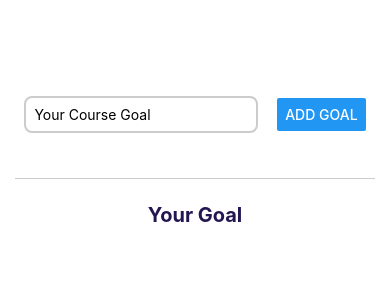
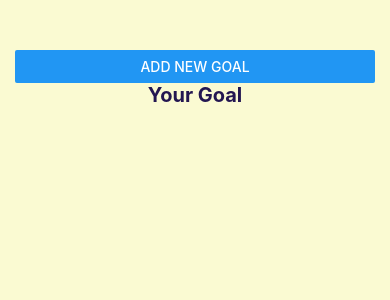
Before and after one commit to nadeem-ds/react-native-udemy, a React Native app: screen / in a window 390 px wide. Shown: the top 300 px of the page. Built offline with nearby package versions, Linux system fonts and the light colour scheme.

Commit message:
Finish app

```diff
--- a/App.js
+++ b/App.js
@@ -1,45 +1,51 @@
-import { StatusBar } from "expo-status-bar";
 import { useState } from "react";
-import {
-  Button,
-  ScrollView,
-  StyleSheet,
-  Text,
-  TextInput,
-  View,
-  FlatList,
-} from "react-native";
+import { StyleSheet, Text, View, FlatList, Button } from "react-native";
+import GoalInput from "./src/components/GoalInput";
+import GoalItem from "./src/components/GoalItem";
 
 export default function App() {
-  const [goal, setGoal] = useState("");
+  const [modalIsVisible, setModalIsVisible] = useState(false);
   const [courseGoal, setCourseGoal] = useState([]);
-  const goalInputHandler = (text) => {
-    setGoal(text);
-  };
-  const goalHandleSubmit = () => {
+
+  const goalHandleSubmit = (goal) => {
     setCourseGoal((currentCourseGoal) => [
       ...currentCourseGoal,
-      { text: goal, key: Math.random().toString() },
+      { text: goal, id: Math.random().toString() },
     ]);
-    setGoal("");
+    endAddGoalHandler();
+  };
+
+  const deleteGoalHandler = (id) => {
+    setCourseGoal((currentCourseGoal) => {
+      return currentCourseGoal.filter((goal) => goal.id != id);
+    });
+  };
+  const startAddGoalHandler = () => {
+    setModalIsVisible(!modalIsVisible);
+  };
+  const endAddGoalHandler = () => {
+    setModalIsVisible(false);
   };
   return (
     <View style={styles.appContainer}>
-      <View style={styles.inputContainer}>
-        <TextInput
-          placeholder="Your Course Goal"
-          style={styles.textInput}
-          value={goal}
-          onChangeText={goalInputHandler}
-        />
-        <Button title="Add Goal" onPress={goalHandleSubmit} />
-      </View>
+      <Button title="Add new Goal" onPress={startAddGoalHandler} />
+      <GoalInput
+        onAddGoal={goalHandleSubmit}
+        showModal={modalIsVisible}
+        endAddGoalHandler={endAddGoalHandler}
+      />
       <View style={styles.goalsContainer}>
         <Text style={styles.goalheading}>Your Goal</Text>
         <FlatList
           data={courseGoal}
           renderItem={(itemData) => {
-            return <Text style={styles.listStyle}>{itemData.item.text}</Text>;
+            return (
+              <GoalItem
+                textData={itemData.item.text}
+                onDeleteItem={deleteGoalHandler}
+                id={itemData.item.id}
+              />
+            );
           }}
           keyExtractor={(item, index) => {
             return item.id;
@@ -55,37 +61,13 @@ const styles = StyleSheet.create({
     flex: 1,
     paddingTop: 50,
     paddingHorizontal: 15,
+    backgroundColor: "#FAFAD2",
   },
-  inputContainer: {
-    flex: 1,
-    flexDirection: "row",
-    justifyContent: "space-around",
-    alignItems: "center",
-    marginBottom: 24,
-    borderBottomWidth: 1,
-    borderBottomColor: "#cccccc",
-  },
-  textInput: {
-    borderWidth: 2,
-    borderColor: "#cccccc",
-    width: "65%",
-    borderRadius: 8,
-    padding: 8,
-  },
+
   goalsContainer: {
     flex: 5,
   },
-  listStyle: {
-    backgroundColor: "#231651",
-    borderWidth: 1,
-    borderRadius: 8,
-    borderColor: "white",
-    padding: 10,
-    paddingHorizontal: 20,
-    color: "white",
-    fontWeight: "bold",
-    margin: 5,
-  },
+
   goalheading: {
     textAlign: "center",
     fontSize: 20,
--- /dev/null
+++ b/src/components/GoalInput.js
@@ -0,0 +1,89 @@
+import {
+  StyleSheet,
+  View,
+  TextInput,
+  Button,
+  Modal,
+  Image,
+} from "react-native";
+import React, { useState } from "react";
+
+const GoalInput = ({ onAddGoal, showModal, endAddGoalHandler }) => {
+  const [goal, setGoal] = useState("");
+
+  const goalInputHandler = (text) => {
+    setGoal(text);
+  };
+
+  const addGoalHandler = () => {
+    onAddGoal(goal);
+    setGoal(" ");
+  };
+  const closeGoalHanlder = () => {
+    endAddGoalHandler();
+  };
+  const onCloseModal = () => {};
+  return (
+    <Modal visible={showModal} animationType="slide">
+      <View style={styles.inputContainer}>
+        <Image style={styles.image} source={require("../../assets/goal.png")} />
+        <TextInput
+          placeholder="Your Course Goal"
+          style={styles.textInput}
+          value={goal}
+          onChangeText={goalInputHandler}
+        />
+        <View style={styles.buttonContainer}>
+          <View style={styles.button}>
+            <Button title="Cancel" onPress={closeGoalHanlder} color="#FF6347" />
+          </View>
+          <View style={styles.button}>
+            <Button title="Add Goal" onPress={addGoalHandler} color="#98FB98" />
+          </View>
+        </View>
+      </View>
+    </Modal>
+  );
+};
+
+export default GoalInput;
+
+const styles = StyleSheet.create({
+  inputContainer: {
+    flex: 1,
+    flexDirection: "column",
+    justifyContent: "center",
+    alignItems: "center",
+
+    backgroundColor: "#FFDAB9",
+  },
+  textInput: {
+    borderWidth: 2,
+    borderColor: "#e4d0ff",
+    backgroundColor: "#e4d0ff",
+    color: "#311b6b",
+    fontWeight: "bold",
+    borderRadius: 10,
+    width: "65%",
+    borderRadius: 8,
+    padding: 12,
+    outlineColor: "#e4d0ff",
+  },
+  image: {
+    height: 100,
+    width: 100,
+    margin: 20,
+  },
+  buttonContainer: {
+    display: "flex",
+    flexDirection: "row",
+    justifyContentL: "center",
+    alignItems: "center",
+  },
+  button: {
+    width: "50%",
+    marginHorizontal: 8,
+    marginVertical: 5,
+    borderRadius: 12,
+  },
+});
--- /dev/null
+++ b/src/components/GoalItem.js
@@ -0,0 +1,31 @@
+import { StyleSheet, Text, View, Pressable } from "react-native";
+import React from "react";
+
+const GoalItem = ({ textData, onDeleteItem, id }) => {
+  return (
+    <Pressable
+      onPress={onDeleteItem.bind(this, id)}
+      android_ripple={{ color: "red" }}
+    >
+      <View>
+        <Text style={styles.listStyle}>{textData}</Text>
+      </View>
+    </Pressable>
+  );
+};
+
+export default GoalItem;
+
+const styles = StyleSheet.create({
+  listStyle: {
+    backgroundColor: "#231651",
+    borderWidth: 1,
+    borderRadius: 8,
+    borderColor: "white",
+    padding: 10,
+    paddingHorizontal: 20,
+    color: "white",
+    fontWeight: "bold",
+    margin: 2,
+  },
+});
```
Also changed, not shown: assets/goal.png (added).
